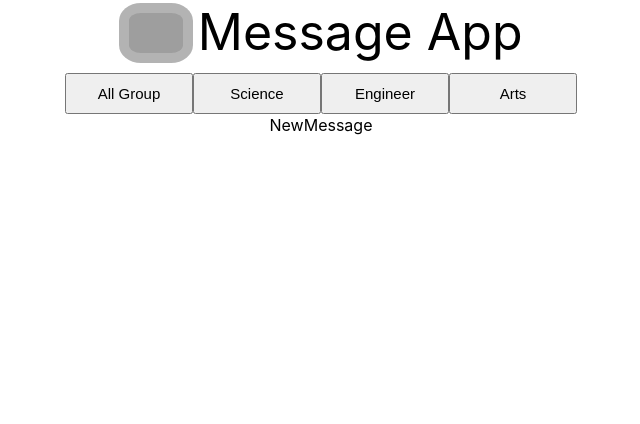
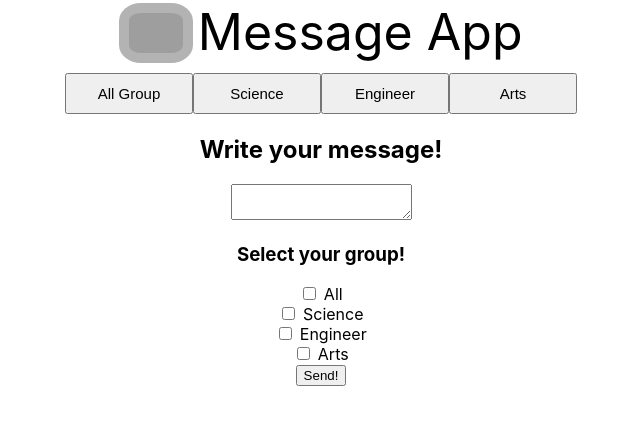
Before and after one commit to rohanbindelowar/Message-app, a React (Create React App) app: page /create-new in a window 1280 px wide. Shown: the top 424 px of the page, without its empty margins (319-959 px from the left). Built offline with nearby package versions, Linux system fonts and the light colour scheme; grey boxes are pictures that could not be loaded.

Commit message:
newMessage fuctionality partial

```diff
--- a/src/components/NewMessage.js
+++ b/src/components/NewMessage.js
@@ -1,6 +1,63 @@
-import React from "react";
+import React, { useState } from "react";
 
-const NewMessage = () => {
-  return <div>NewMessage</div>;
+const NewMessage = (props) => {
+    const [message, setMessage] = useState("")
+    const [boards, setBoards] = useState({
+        all : false,
+        science : false,
+        arts : false,
+        engineer : false,
+    })
+    function readyToSubmit(){
+        return false;
+    }
+
+    function handleChange(e){
+        setMessage(e.target.value)
+    }
+
+    function handleSwitch(){
+
+    }
+    function handleSubmit(e){
+        if(!readyToSubmit())return;
+        const date = new Date();
+        const hours = date.getHours();
+        const minutes = date.getMinutes();
+
+        const time = hours + ":" + minutes;
+        const newData = {
+            message,
+            boards,
+            time
+        }
+
+        props.handleNewData(newData);
+        window.location.href="/"
+    }
+
+
+  return <div>
+    <div className="container">
+        <h2 className="label">Write your message! </h2>
+        <textarea className="message" id="message" onChange={handleChange} value={message}/>
+        <div className="selectorBox">
+        <h3 className="selectorLabel">Select your group! </h3>
+        <div className="selector">
+            <input className="checkbox" id="all" checked={boards["all"]} onChange={handleSwitch} type="checkbox" /> All
+        </div>
+        <div className="selector">
+            <input className="checkbox" id="science" checked={boards["science"]} onChange={handleSwitch} type="checkbox" /> Science
+        </div>
+        <div className="selector">
+            <input className="checkbox" id="engineer" checked={boards["engineer"]} onChange={handleSwitch} type="checkbox" /> Engineer
+        </div>
+        <div className="selector">
+            <input className="checkbox" id="arts" checked={boards["arts"]} onChange={handleSwitch} type="checkbox" /> Arts
+        </div>
+        </div>
+        <button className="sendMessage" onClick={handleSubmit}>Send!</button>
+    </div>
+  </div>;
 };
 export default NewMessage;
--- a/src/styles/Navbar.css
+++ b/src/styles/Navbar.css
@@ -7,7 +7,7 @@
 
 }
 .itemButton:hover{
-    font-size: 16px;
+    opacity: 80%;
 }
 .create{
     background: #19e0c6;
```
